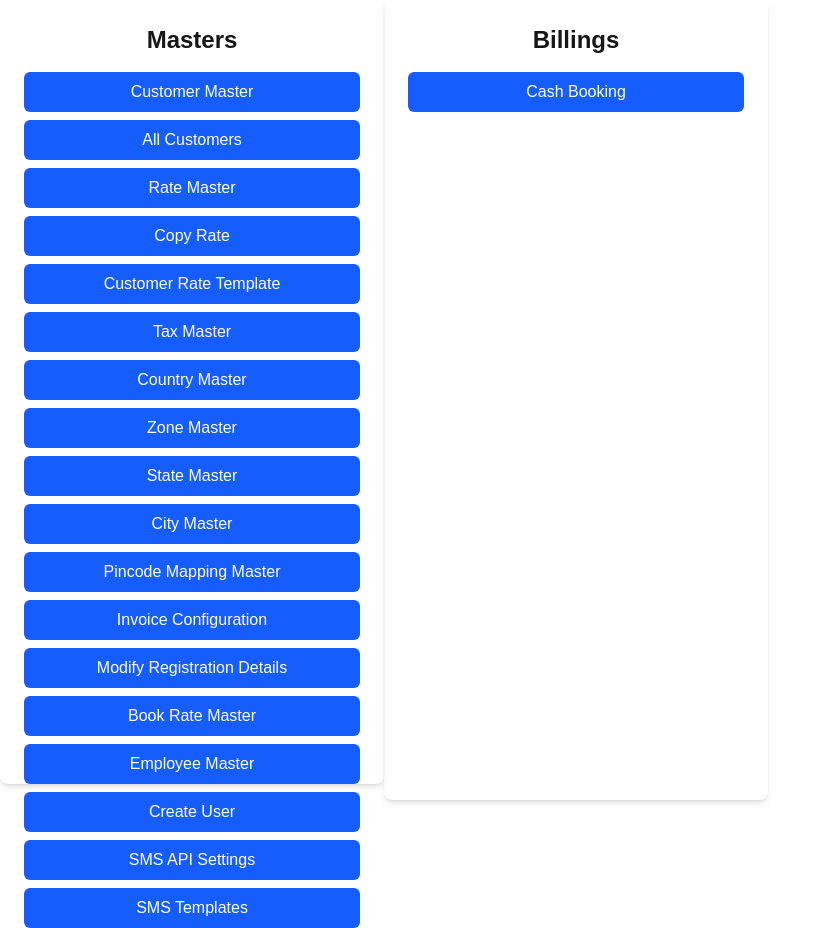
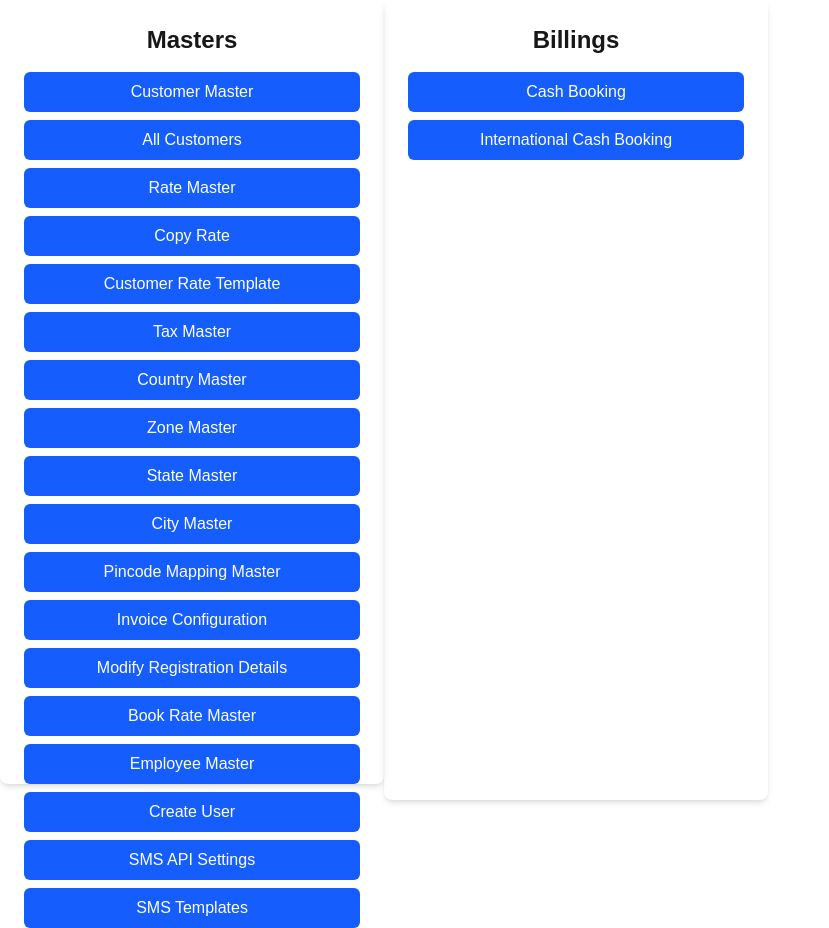
Before and after one commit to superAman07/courier-billing-app, a Next.js app: page / in a window 1280 px wide. Shown: the whole page, without its empty margins (0-829 px from the left). Built offline with nearby package versions, Linux system fonts and the light colour scheme.

Commit message:
added international cash booking button on dashboard

```diff
--- a/app/page.tsx
+++ b/app/page.tsx
@@ -30,6 +30,7 @@ export default function Home() {
           <h1 className="text-2xl font-bold mb-4 text-center">Billings</h1>
           <div className="flex flex-col space-y-2">
             <button onClick={() => { window.location.href = '/cash-booking' }} className="bg-blue-600 hover:bg-blue-800 cursor-pointer text-white px-4 py-2 rounded-md">Cash Booking</button>
+            <button onClick={() => { window.location.href = '/international-cash-booking' }} className="bg-blue-600 hover:bg-blue-800 cursor-pointer text-white px-4 py-2 rounded-md">International Cash Booking</button>
           </div>
         </section>
       </div>
```
